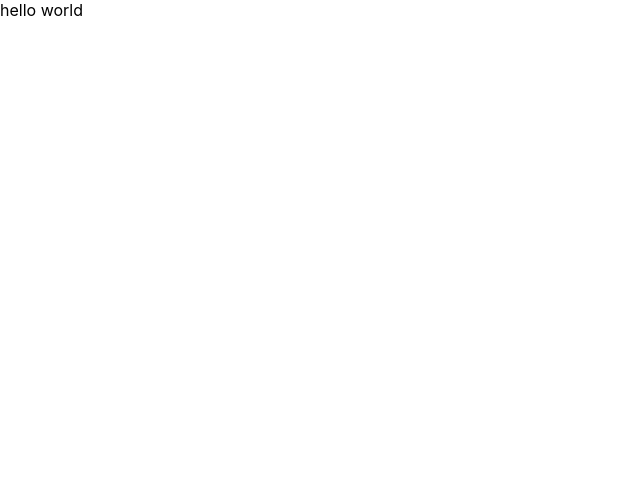
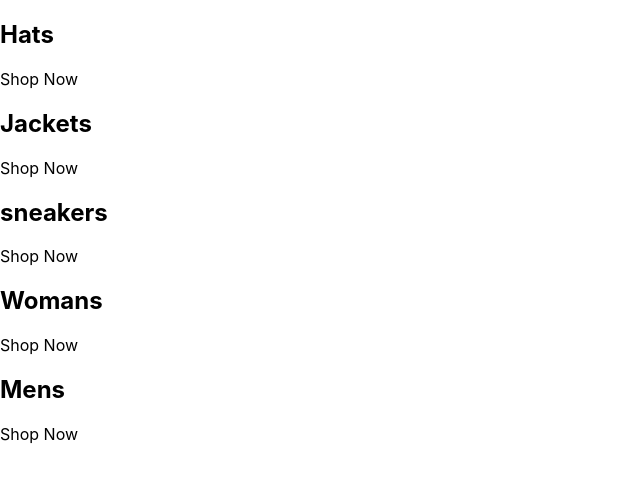
Before and after one commit to musafir928/ec-clothing, a React (Create React App) app: page / in a window 1280 px wide. Shown: the top 482 px of the page, without its empty margins (0-640 px from the left). Built offline with nearby package versions, Linux system fonts and the light colour scheme.

Commit message:
add dummy data array

```diff
--- a/src/App.js
+++ b/src/App.js
@@ -1,5 +1,39 @@
 const App = () => {
-    return <div> hello world</div>;
+    const categories = [
+        {
+            id: 1,
+            title: 'Hats'
+        },
+        {
+            id: 2,
+            title: 'Jackets'
+        },
+        {
+            id: 3,
+            title: 'sneakers'
+        },
+        {
+            id: 4,
+            title: 'Womans'
+        },
+        {
+            id: 1,
+            title: 'Mens'
+        }
+    ];
+    return (
+        <div className='categories-container'>
+            {categories.map(({ title, id }) => (
+                <div className='category-container' key={id}>
+                    <div className='background-image'></div>
+                    <div className='category-body-container'>
+                        <h2>{title}</h2>
+                        <p>Shop Now</p>
+                    </div>
+                </div>
+            ))}
+        </div>
+    );
 };
 
 export default App;
```
